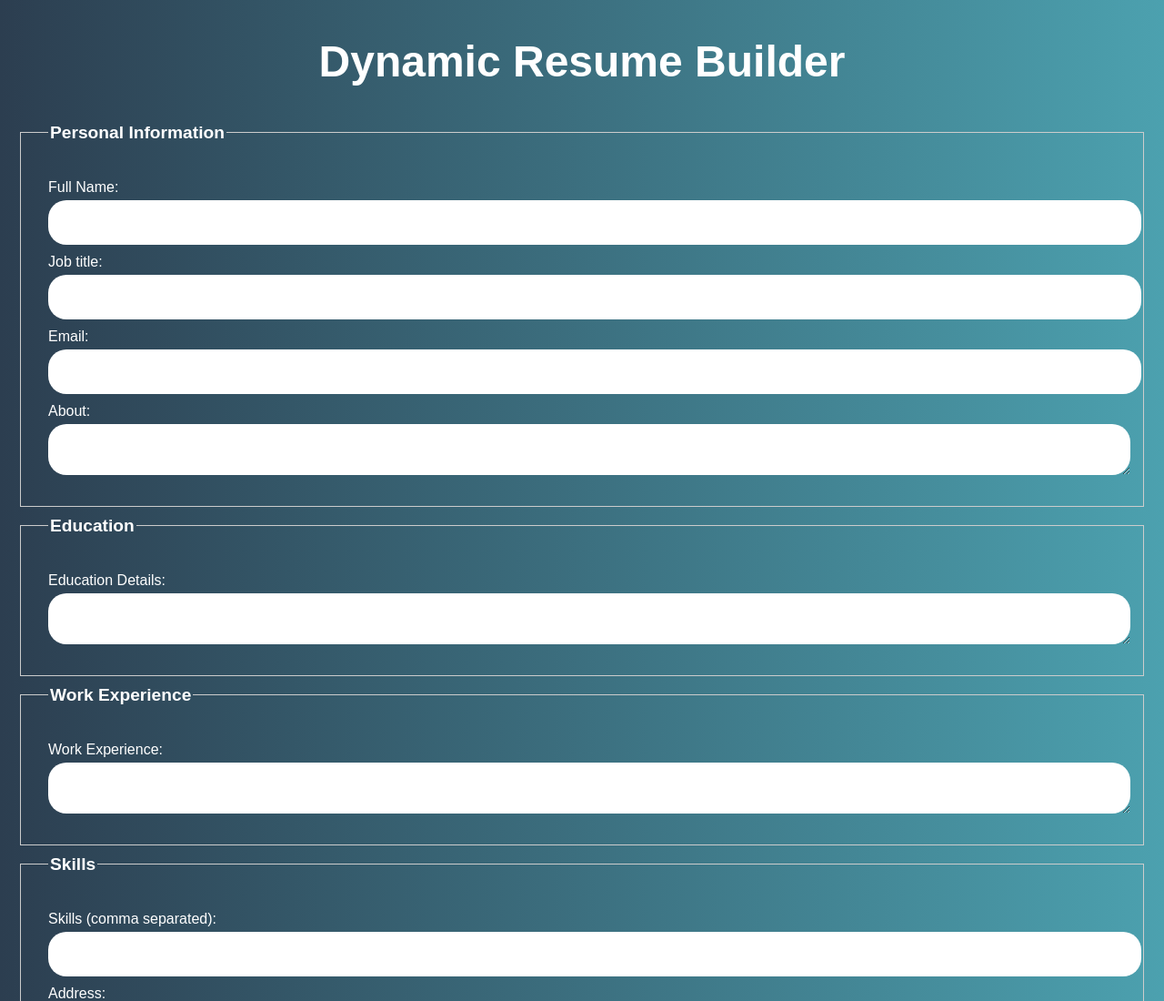
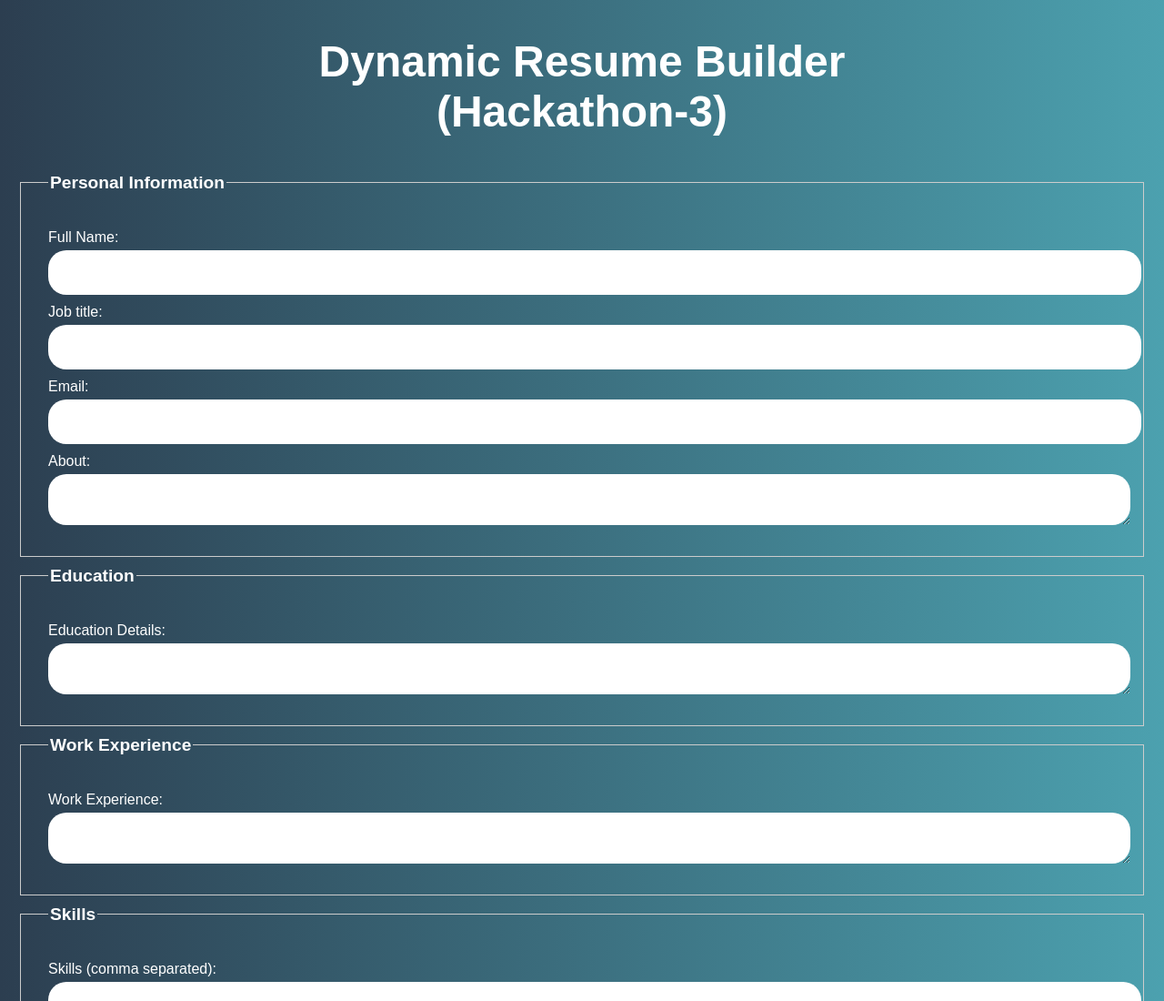
Before and after one commit to Awaisprogram/hackathon-3, a plain HTML site: page indexx.html in a window 1280 px wide. Shown: the top 1100 px of the page at 91% size. Drawn offline with Linux system fonts and the light colour scheme.

Commit message:
Update indexx.html

```diff
--- a/indexx.html
+++ b/indexx.html
@@ -8,7 +8,7 @@
 </head>
 <body>
   <section id="resume-builder">
-    <h1 class="heading-1">Dynamic Resume Builder</h1>
+    <h1 class="heading-1">Dynamic Resume Builder<br> (Hackathon-3)</h1>
     <form id="resume-form">
       <!-- Form Fields with Validation -->
       <fieldset>
```
